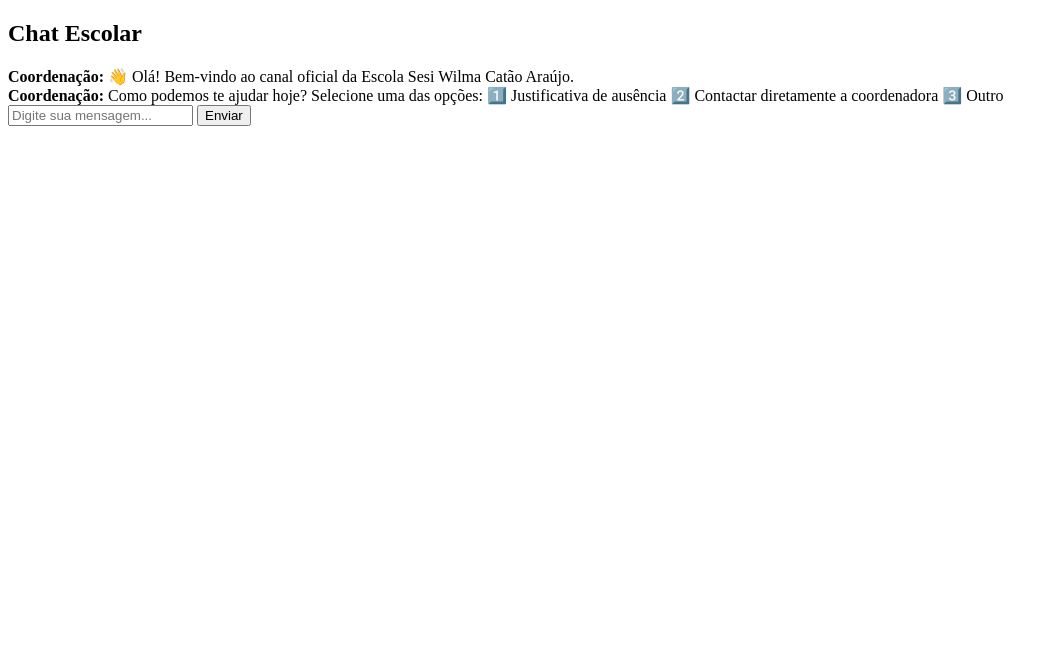
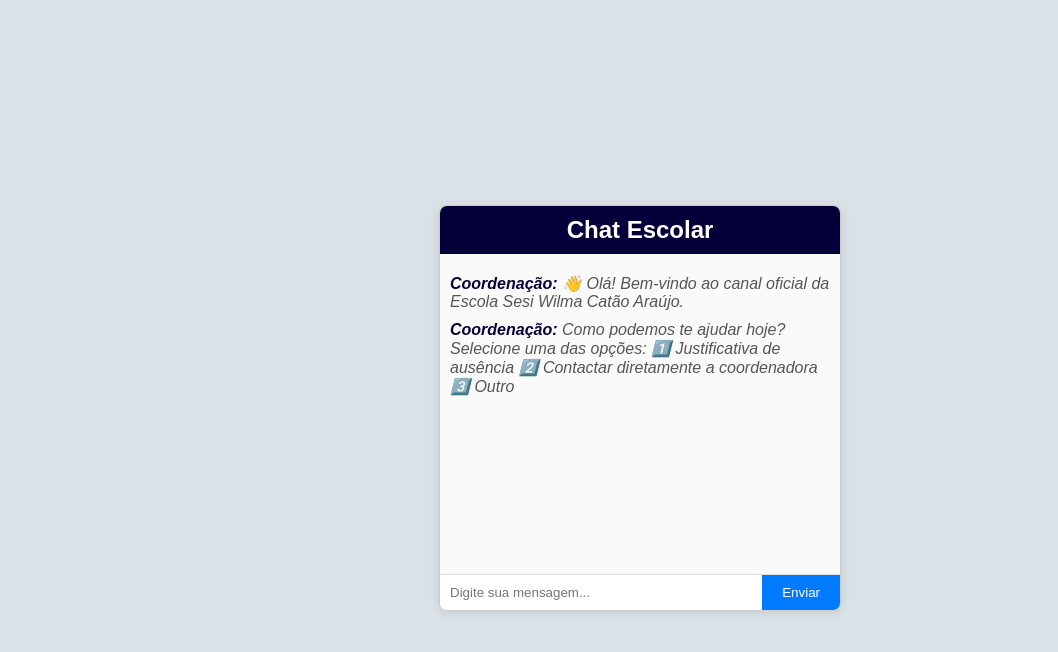
Before and after one commit to Willyan-0607/SESI-CONECT, a plain HTML site: page chatcoordenacao.html in a window 1280 px wide. Shown: the whole page, without its empty margins (0-1058 px from the left). Drawn offline with Linux system fonts and the light colour scheme.

Commit message:
correção

```diff
--- a/chatcoordenacao.html
+++ b/chatcoordenacao.html
@@ -3,7 +3,7 @@
 <head>
   <meta charset="UTF-8">
   <title>Chat Escolar Anônimo</title>
-  <link rel="stylesheet" href="stylecoordenação.css">
+  <link rel="stylesheet" href="stylecoordenacao.css">
 </head>
 <body>
   <div id="chat-container">
```
